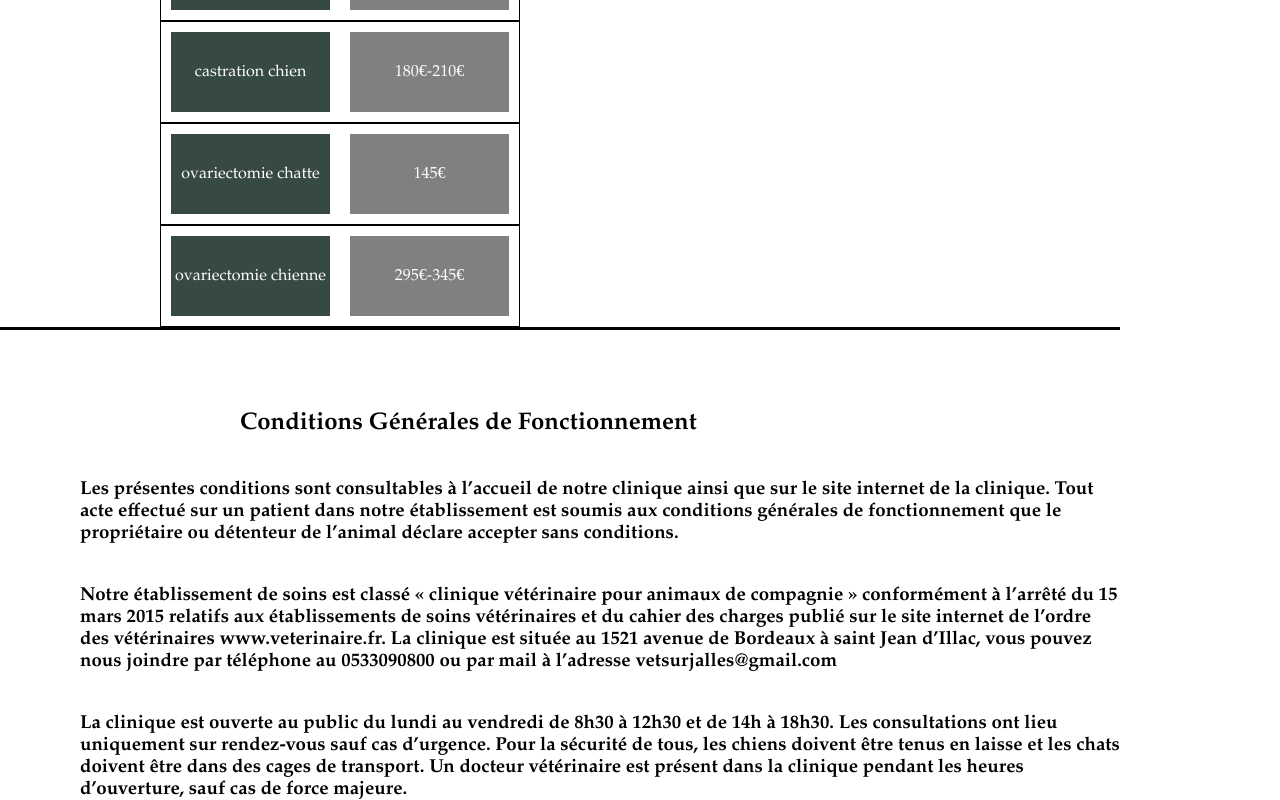
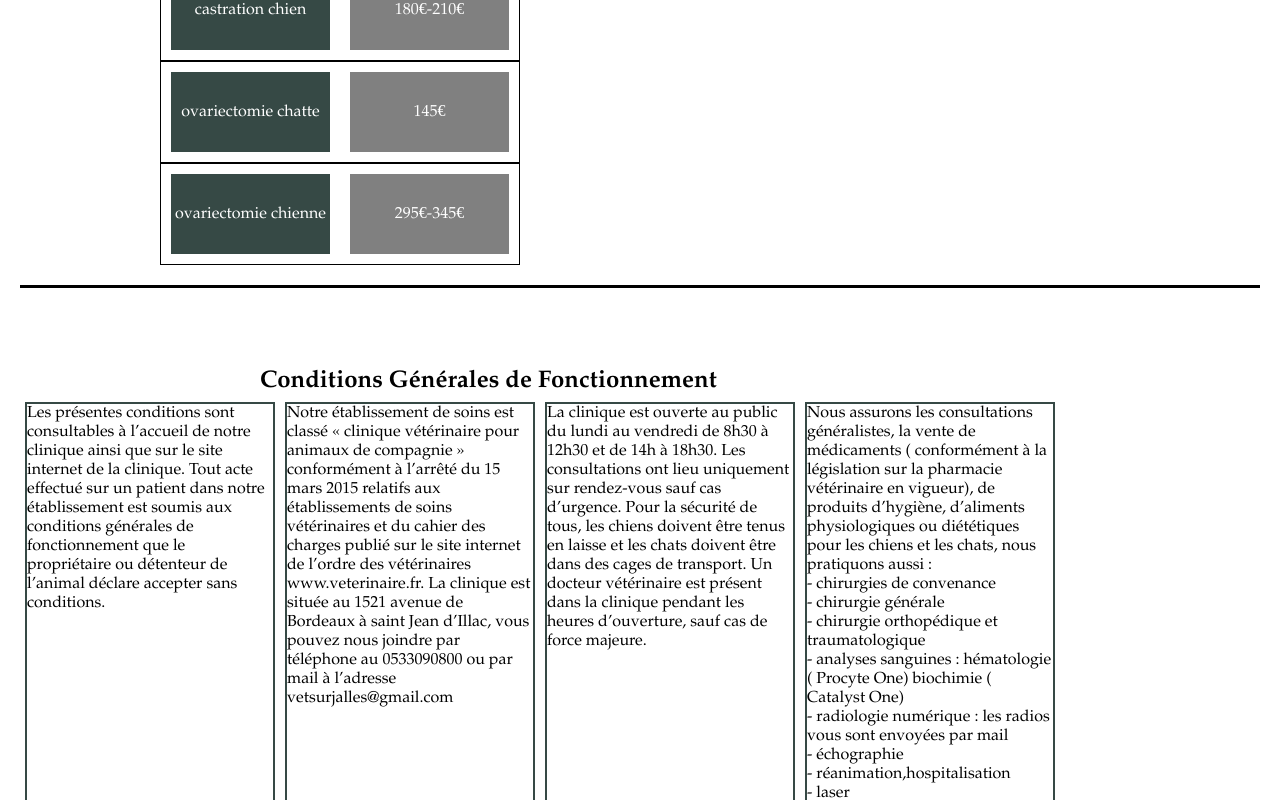
Before and after one commit to antoinefilleul/site-clinique-veterinaire, a React (Vite) app: page / in a window 1280 px wide. Shown: the part 2000-2800 px from the top of the page. Built offline with nearby package versions, Linux system fonts and the light colour scheme.

Commit message:
better link button and header style todo:link to paraph and cgf style

```diff
--- a/src/pages/accueil.module.scss
+++ b/src/pages/accueil.module.scss
@@ -6,6 +6,11 @@
 * {
   box-sizing: border-box;
   font-family: palatino;
+}
+
+.menustick {
+  z-index: 3;
+  position: fixed;
 }
 
 .accueil h1 {
@@ -26,17 +31,18 @@
 }
 
 .accueil h4 {
-  margin-top: 5vh;
+  margin-top: 3vh;
   margin-left: 5vh;
 }
 
 .header {
-  min-height: 100vh;
+  min-height: 90vh;
   min-width: 100vh;
   background: center/cover,no-repeat;
 }
 
 .accueil img {
+  margin-top: 33px;
   margin-left: 35vmax;
   height: 20vh;
   width: 20vh;
@@ -85,13 +91,24 @@
   margin-left: 10vh;
   margin-right: 30vh;
   max-width: 50%;
+  color: #0077b5;
+  font-weight: bold;
+  transition: color 0.2s;
 }
 
-.type{
+.lien:hover {
+  color: #004266;
+}
+
+.lien:active {
+  color: #ff6600;
+}
+
+.type {
   background-color: #364945;
 }
 
-.price{
+.price {
   background-color: gray;
 }
 
@@ -104,20 +121,57 @@
   border-top: 0;
   border-left: 5vmax solid transparent;
   border-right: 5vmax solid transparent;
-  border-bottom: 188vmax solid #364945;
+  border-bottom: 189vmax solid #364945;
 }
 .equipe {
   margin-top:-90vmax;
 }
 .content {
-  margin-top:-180vmax
+  margin-top:-180vmax;
+  margin-bottom:5vmax;
 }
 
 .tarif {
+  margin-top: 20px;
   border-top: solid black;
 }
 
-.CGF {
-  margin-right: 20vh;
+.CGF1 {
+  margin: 20px;
   border-top: solid black;
 }
+
+.CGF1 ul{
+  justify-content: flex-start;
+  display: flex;
+  padding: 0;
+}
+
+.CGF1 li {
+  display: flex;
+  justify-content: center;
+  min-height: 80px;
+  width: 250px;
+  margin: 5px;
+  list-style: none;
+  border: #364945 solid 2px;
+}
+
+.CGF2 {
+  margin: 20px;
+}
+
+.CGF2 ul{
+  display: flex;
+  padding: 0;
+}
+
+.CGF2 li {
+  display: flex;
+  justify-content: center;
+  min-height: 80px;
+  width: 250px;
+  margin: 5px;
+  list-style: none;
+  border: #364945 solid 2px;
+}
--- a/src/pages/accueil.tsx
+++ b/src/pages/accueil.tsx
@@ -23,8 +23,10 @@ export default function Accueil() {
     )
   return (
     <div className={styles.accueil}>
+      <div className={styles.menustick}>
+        <MenuListComposition/>
+      </div>
       <div className={styles.header} style={{ backgroundImage: `url(${bgUrl})` }}>
-      <MenuListComposition/>
       <img src={logoUrl} alt="logo" />
       <h1>Bienvenue à la clinique vétérinaire VET SUR JALLES</h1>
       <h1>DR Dominique VENEQUE</h1>
@@ -34,8 +36,8 @@ export default function Accueil() {
         <h2 id = "equipe">Equipe</h2>
         <h3>DR Dominique VENEQUE</h3>
         <h4>diplomée de l'Ecole Nationale Vétérinaire de Maisons Alfort en 1991.</h4>
-        <div className={styles.triangle}></div>
       </div>
+      <div className={styles.triangle}></div>
       <div className={styles.content}>
         <h2>Nous Joindre</h2>
         <h3>adresse : 1521 Avenue de Bordeaux 3317 ST Jean d'Illac</h3>
@@ -48,29 +50,35 @@ export default function Accueil() {
             {list_tarif}
           </div>
         </div>
-        <div className={styles.CGF}>
+        <div className={styles.CGF1}>
         <h2 id = "CGF">Conditions Générales de Fonctionnement</h2>
-        <h3>Les présentes conditions sont consultables à l’accueil de notre clinique ainsi que sur le site internet de la clinique. Tout acte effectué sur un patient dans notre établissement est soumis aux conditions générales de fonctionnement que le propriétaire ou détenteur de l’animal déclare accepter sans conditions.</h3>
-        <h3>Notre établissement de soins est classé « clinique vétérinaire pour animaux de compagnie » conformément à l’arrêté du 15 mars 2015 relatifs aux établissements de soins vétérinaires et du cahier des charges publié sur le site internet de l’ordre des vétérinaires www.veterinaire.fr. La clinique est située au 1521 avenue de Bordeaux à saint Jean d’Illac, vous pouvez nous joindre par téléphone au 0533090800 ou par mail à l’adresse vetsurjalles@gmail.com</h3>
-        <h3>La clinique est ouverte au public du lundi au vendredi de 8h30 à 12h30 et de 14h à 18h30. Les consultations ont lieu uniquement sur rendez-vous sauf cas d’urgence. Pour la sécurité de tous, les chiens doivent être tenus en laisse et les chats doivent être dans des cages de transport. Un docteur vétérinaire est présent dans la clinique pendant les heures d’ouverture, sauf cas de force majeure.</h3>
-        <h3>Nous assurons les consultations généralistes, la vente de médicaments ( conformément à la législation sur la pharmacie vétérinaire en vigueur), de produits d’hygiène, d’aliments physiologiques ou diététiques pour les chiens et les chats, nous pratiquons aussi :</h3>
-        <h4>- chirurgies de convenance</h4>
-        <h4>- chirurgie générale</h4>
-        <h4>- chirurgie orthopédique et traumatologique</h4>
-        <h4>- analyses sanguines : hématologie ( Procyte One) biochimie ( Catalyst One)</h4>
-        <h4>- radiologie numérique : les radios vous sont envoyées par mail</h4>
-        <h4>- échographie</h4>
-        <h4>- réanimation, hospitalisation</h4>
-        <h4>- laser</h4>
-        <h4>- anesthésie générale</h4>
-        <h3>Les animaux hospitalisés font l’objet de soins attentifs et réguliers. Vous pouvez rendre visite à votre compagnon en accord avec la charte d’hospitalisation que nous vous ferons signer. En dehors des heures d’ouverture, un vétérinaire se déplace pour assurer les soins, autant que de besoin et au rythme où il le juge nécessaire. En cas de nécessité médicale, si l’animal a besoin de soins de réanimation ou d’une surveillance continue et permanente, un transfert de celui-ci sera organisé vers un établissement de soins vétérinaires ouvert 24h/24. Ce transfert sera assuré par le propriétaire de l’animal en respectant les consignes données par le vétérinaire.</h3>
-        <h3>En cas d’urgence en dehors des horaires d’ouverture, la permanence et continuité de soins est assurée selon les conditions suivantes :</h3>
-        <h4>- entre 12h30 et 14h, les jours d’ouverture, le vétérinaire assure la permanence téléphonique et recevra les urgences en fonction du degré d’urgence.</h4>
-        <h4>- la nuit et les jours de fermeture, l’établissement assurant la continuité des soins est la clinique Aquivet à Eysines, 19 avenue de la forêt.</h4>
-        <h3>Tout acte sur un animal ( traitement médicamenteux, anesthésie, chirurgie) comporte des risques dont nous informons le propriétaire. Cette information se fera verbalement dans le cadre de la pratique courante ou par écrit ( formulaire de consentement éclairé, charte d’hospitalisation) lors de traitements lourds, de chirurgie et d’hospitalisation.</h3>
-        <h3>Les tarifs des principaux actes sont affichés à l’accueil, ils sont aussi disponibles sur le site internet de la clinique. Pour tout acte pratiqué, le montant vous sera indiqué par oral lors d’une consultation ou par écrit lors d’une chirurgie ou d’une hospitalisation. La nature aléatoire de certains actes, maladies, chirurgies peut rendre difficile l’établissement d’un devis précis. Tout changement ne sera fait qu’avec votre accord. Tout devis signé engage le propriétaire à le régler à la restitution de son animal. Tous nos actes sont soumis à une TVA de 20 %. Une facture ( papier ou informatique) sera établie à l’issue de toute transaction. Les honoraires sont payables comptant à lors de la restitution de l’animal, ou en fin de consultation en carte bancaire ou en espèces.</h3>
-        <h3>En cas de litige à caractère déontologique, le propriétaire peut s’adresser au Conseil Régional de l’Ordre des Vétérinaires de la région Nouvelle Aquitaine, 40 rue de Belfort, 33000 Bordeaux. La clinique est assurée pour sa responsabilité professionnelle par AXA, agence Tartary, 500 avenue du Las, 33127 Saint jean d’Illac.</h3>
-        <h3>Conformément à la loi « Informatique et liberté » du 6 janvier 1978, le client dispose d’un droit d’accès, de modification, de suppression des données le concernant auprès du docteure Vénèque. Tout vétérinaire est soumis au secret professionnel, aucune information recueillie lors de la consultation ne pourra être divulguée sauf commission rogatoire selon les conditions prévues par la loi.</h3>
+        <ul>
+        <li>Les présentes conditions sont consultables à l’accueil de notre clinique ainsi que sur le site internet de la clinique. Tout acte effectué sur un patient dans notre établissement est soumis aux conditions générales de fonctionnement que le propriétaire ou détenteur de l’animal déclare accepter sans conditions.</li>
+        <li>Notre établissement de soins est classé « clinique vétérinaire pour animaux de compagnie » conformément à l’arrêté du 15 mars 2015 relatifs aux établissements de soins vétérinaires et du cahier des charges publié sur le site internet de l’ordre des vétérinaires www.veterinaire.fr. La clinique est située au 1521 avenue de Bordeaux à saint Jean d’Illac, vous pouvez nous joindre par téléphone au 0533090800 ou par mail à l’adresse vetsurjalles@gmail.com</li>
+        <li>La clinique est ouverte au public du lundi au vendredi de 8h30 à 12h30 et de 14h à 18h30. Les consultations ont lieu uniquement sur rendez-vous sauf cas d’urgence. Pour la sécurité de tous, les chiens doivent être tenus en laisse et les chats doivent être dans des cages de transport. Un docteur vétérinaire est présent dans la clinique pendant les heures d’ouverture, sauf cas de force majeure.</li>
+        <li>Nous assurons les consultations généralistes, la vente de médicaments ( conformément à la législation sur la pharmacie vétérinaire en vigueur), de produits d’hygiène, d’aliments physiologiques ou diététiques pour les chiens et les chats, nous pratiquons aussi :<br></br>
+        - chirurgies de convenance<br></br>
+        - chirurgie générale<br></br>
+        - chirurgie orthopédique et traumatologique<br></br>
+        - analyses sanguines : hématologie ( Procyte One) biochimie ( Catalyst One)<br></br>
+        - radiologie numérique : les radios vous sont envoyées par mail<br></br>
+        - échographie<br></br>
+        - réanimation,hospitalisation<br></br>
+        - laser<br></br>
+        - anesthésie générale</li>
+        </ul>
+        </div>
+        <div className={styles.CGF2}>
+        <ul>
+        <li>Les animaux hospitalisés font l’objet de soins attentifs et réguliers. Vous pouvez rendre visite à votre compagnon en accord avec la charte d’hospitalisation que nous vous ferons signer. En dehors des heures d’ouverture, un vétérinaire se déplace pour assurer les soins, autant que de besoin et au rythme où il le juge nécessaire. En cas de nécessité médicale, si l’animal a besoin de soins de réanimation ou d’une surveillance continue et permanente, un transfert de celui-ci sera organisé vers un établissement de soins vétérinaires ouvert 24h/24. Ce transfert sera assuré par le propriétaire de l’animal en respectant les consignes données par le vétérinaire.</li>
+        <li>En cas d’urgence en dehors des horaires d’ouverture, la permanence et continuité de soins est assurée selon les conditions suivantes :<br></br>
+        - entre 12h30 et 14h, les jours d’ouverture, le vétérinaire assure la permanence téléphonique et recevra les urgences en fonction du degré d’urgence.<br></br>
+        - la nuit et les jours de fermeture, l’établissement assurant la continuité des soins est la clinique Aquivet à Eysines, 19 avenue de la forêt.</li>
+        <li>Tout acte sur un animal ( traitement médicamenteux, anesthésie, chirurgie) comporte des risques dont nous informons le propriétaire. Cette information se fera verbalement dans le cadre de la pratique courante ou par écrit ( formulaire de consentement éclairé, charte d’hospitalisation) lors de traitements lourds, de chirurgie et d’hospitalisation.</li>
+        <li>Les tarifs des principaux actes sont affichés à l’accueil, ils sont aussi disponibles sur le site internet de la clinique. Pour tout acte pratiqué, le montant vous sera indiqué par oral lors d’une consultation ou par écrit lors d’une chirurgie ou d’une hospitalisation. La nature aléatoire de certains actes, maladies, chirurgies peut rendre difficile l’établissement d’un devis précis. Tout changement ne sera fait qu’avec votre accord. Tout devis signé engage le propriétaire à le régler à la restitution de son animal. Tous nos actes sont soumis à une TVA de 20 %. Une facture ( papier ou informatique) sera établie à l’issue de toute transaction. Les honoraires sont payables comptant à lors de la restitution de l’animal, ou en fin de consultation en carte bancaire ou en espèces.</li>
+        <li>En cas de litige à caractère déontologique, le propriétaire peut s’adresser au Conseil Régional de l’Ordre des Vétérinaires de la région Nouvelle Aquitaine, 40 rue de Belfort, 33000 Bordeaux (tel: 05 56 24 56 93, adresse électronique : cro.nouvelle-aquitaine@ordre.veterinaire/fr). La clinique est assurée pour sa responsabilité professionnelle par AXA, agence Tartary, 500 avenue du Las, 33127 Saint jean d’Illac.</li>
+        <li>Conformément à la loi « Informatique et liberté » du 6 janvier 1978, le client dispose d’un droit d’accès, de modification, de suppression des données le concernant auprès du docteure vétérinaire Vénèque. Tout vétérinaire est soumis au secret professionnel, aucune information recueillie lors de la consultation ne pourra être divulguée sauf commission rogatoire selon les conditions prévues par la loi.</li>
+          </ul>
         </div>
       </div>
     </div>
--- a/src/pages/urgence.tsx
+++ b/src/pages/urgence.tsx
@@ -1,14 +1,15 @@
 import MenuListComposition from "../layout/button"
 import styles from "./urgence.module.scss"
 import bgUrl from '../assets/image.jpg'
+import logoUrl from '../assets/logo.jpg'
 
 export default function Urgence() {
     return (
         <div className={styles.urgence}>
             <div className={styles.header} style={{ backgroundImage: `url(${bgUrl})` }}>
                 <MenuListComposition/>
-                <img src="./src/assets/logo.jpg" alt="logo" />
-            <h1>URGENCES</h1>
+                <img src={logoUrl} alt="logo" />
+.            <h1>URGENCES</h1>
             <div className={styles.content}>
             <h2>En cas d’urgence pendant les heures d’ouverture, appelez-nous avant de venir : d’une part, nous pourrons évaluer avec vous par téléphone le degré d’urgence et apaiser vos craintes, nous pourrons aussi vous donner des conseils ( par exemple, en cas de contact avec des chenilles processionnaires, bien rincer l’animal avant de l’amener) et d’autre part, cela nous permettra de préparer ce qu’il faut pour vous recevoir le plus efficacement possible. En dehors des heures d’ouverture, nous avons signé une permanence de continuité de soins avec le Centre Hospitalier Vétérinaire Aquivet , 19 allée de la forêt à Eysines. Leur numéro de téléphone est le 05 56 95 01 01.</h2>
             </div>
```
Also changed, not shown: src/layout/button.module.scss (+6 -2 lines), src/layout/button.tsx (+13 -6 lines).
